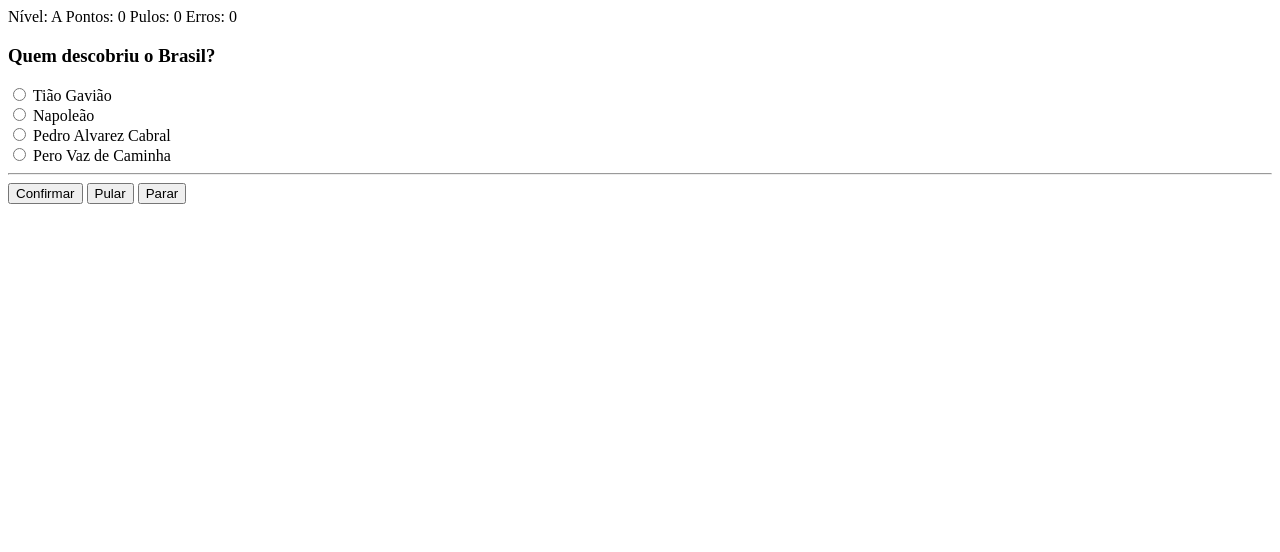
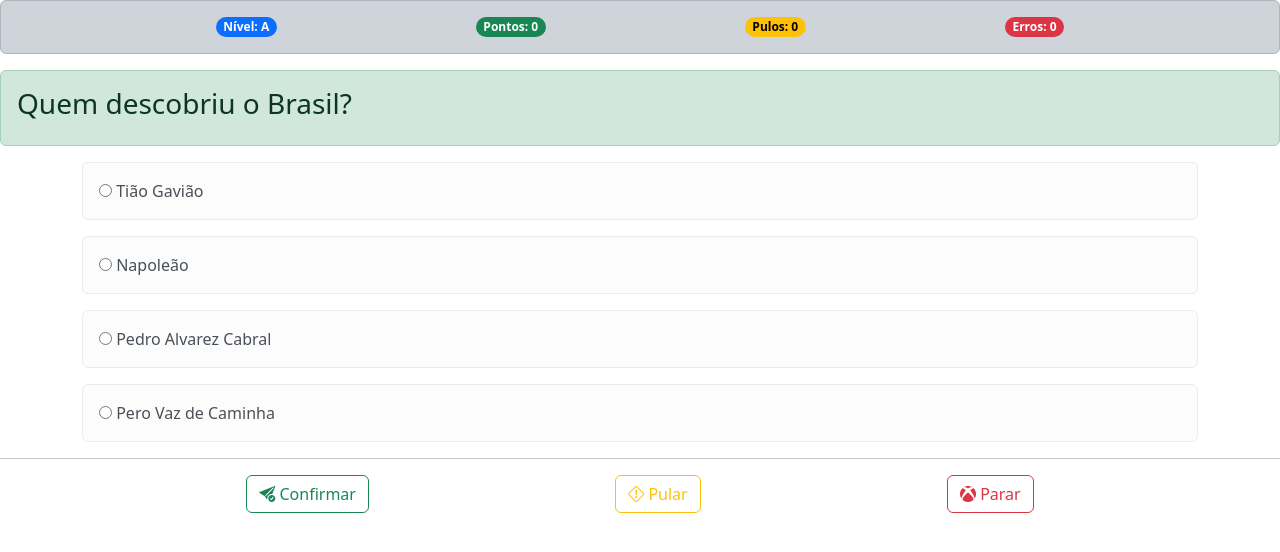
Before and after one commit to luisfesantos/Quiz-PW, a plain HTML site: page pergunta.html in a window 1280 px wide. Drawn offline with nearby package versions, Linux system fonts and the light colour scheme.

Commit message:
Quiz_29_11_2023

```diff
--- a/assets/scripts/quiz.js
+++ b/assets/scripts/quiz.js
@@ -14,7 +14,8 @@ let spanPulos = document.getElementById('spanPulos');
 let btnConfirmar = document.getElementById('bntConfirmar');
 let btnPular = document.getElementById('btnPular');
 btnPular.addEventListener('click', () => pular());
-let btnParar = document.getElementById('bntParar');
+
+let btnParar = document.getElementById('btnParar');
 btnParar.addEventListener('click', () => parar());
 
 
--- a/pergunta.html
+++ b/pergunta.html
@@ -1,41 +1,57 @@
 <html>
+
 <head>
     <title>Quiz</title>
+    <link href="https://cdn.jsdelivr.net/npm/bootstrap@5.3.2/dist/css/bootstrap.min.css" rel="stylesheet"
+        integrity="sha384-T3c6CoIi6uLrA9TneNEoa7RxnatzjcDSCmG1MXxSR1GAsXEV/Dwwykc2MPK8M2HN" crossorigin="anonymous">
+    <link rel="stylesheet" href="https://cdn.jsdelivr.net/npm/bootstrap-icons@1.11.2/font/bootstrap-icons.min.css">
+    <link rel="stylesheet" href="quiz.css">
 </head>
+
 <body>
-        <div>
-            <span>Nível: A</span>
-            <span>Pontos: 0</span>
-            <span id="spanPulos">Pulos: 0</span>
-            <span>Erros: 0</span>
+    <div class="alert alert-dark text-center container-btnQuiz">
+        <span class="badge rounded-pill text-bg-primary">Nível: A</span>
+        <span class="badge rounded-pill text-bg-success">Pontos: 0</span>
+        <span id="spanPulos" class="badge rounded-pill text-bg-warning">Pulos: 0</span>
+        <span class="badge rounded-pill text-bg-danger">Erros: 0</span>
     </div>
-        <div>
+    <div class="alert alert-success">
         <h3 id="pergunta">Quem descobriu o Brasil?</h3>
     </div>
-        <div>
-            <div>
-                <input type="radio" name="resposta" value="1"/>
+    <div class="container">
+        <div class="alert alert-light">
+            <input type="radio" name="resposta" value="1" />
             <label id="resposta01">Tião Gavião</label>
         </div>
-            <div>
-                <input type="radio" name="resposta" value="2"/>
+        <div class="alert alert-light">
+            <input type="radio" name="resposta" value="2" />
             <label id="resposta02">Napoleão</label>
         </div>
-            <div>
-                <input type="radio" name="resposta" value="3"/>
+        <div class="alert alert-light">
+            <input type="radio" name="resposta" value="3" />
             <label id="resposta03">Pedro Alvarez Cabral</label>
         </div>
-            <div>
-                <input type="radio" name="resposta" value="4"/>
+        <div class="alert alert-light">
+            <input type="radio" name="resposta" value="4" />
             <label id="resposta04">Pero Vaz de Caminha</label>
         </div>
     </div>
-        <hr/>
-        <div>
-            <button id="btnConfirmar">Confirmar</button>
-            <button id="btnPular">Pular</button>
-            <button id="btnParar">Parar</button>
+    <hr />
+    <div class="text-center container-btnQuiz">
+        <button id="btnConfirmar" class="btn btn-outline-success">
+            <i class="bi bi-send-check-fill"></i>
+            Confirmar
+        </button>
+        <button id="btnPular" class="btn btn-outline-warning">
+            <i class="bi bi-exclamation-diamond"></i>
+            Pular
+        </button>
+        <button id="btnParar" class="btn btn-outline-danger">
+            <i class="bi bi-xbox"></i>
+            Parar
+        </button>
     </div>
 </body>
 <script type="module" src="/assets/scripts/quiz.js"></script>
+
 </html>
--- /dev/null
+++ b/quiz.css
@@ -0,0 +1,4 @@
+.container-btnQuiz{
+    display: flex;
+    justify-content: space-evenly;
+}
```
Lines whose indentation alone changed are shown as unchanged.
